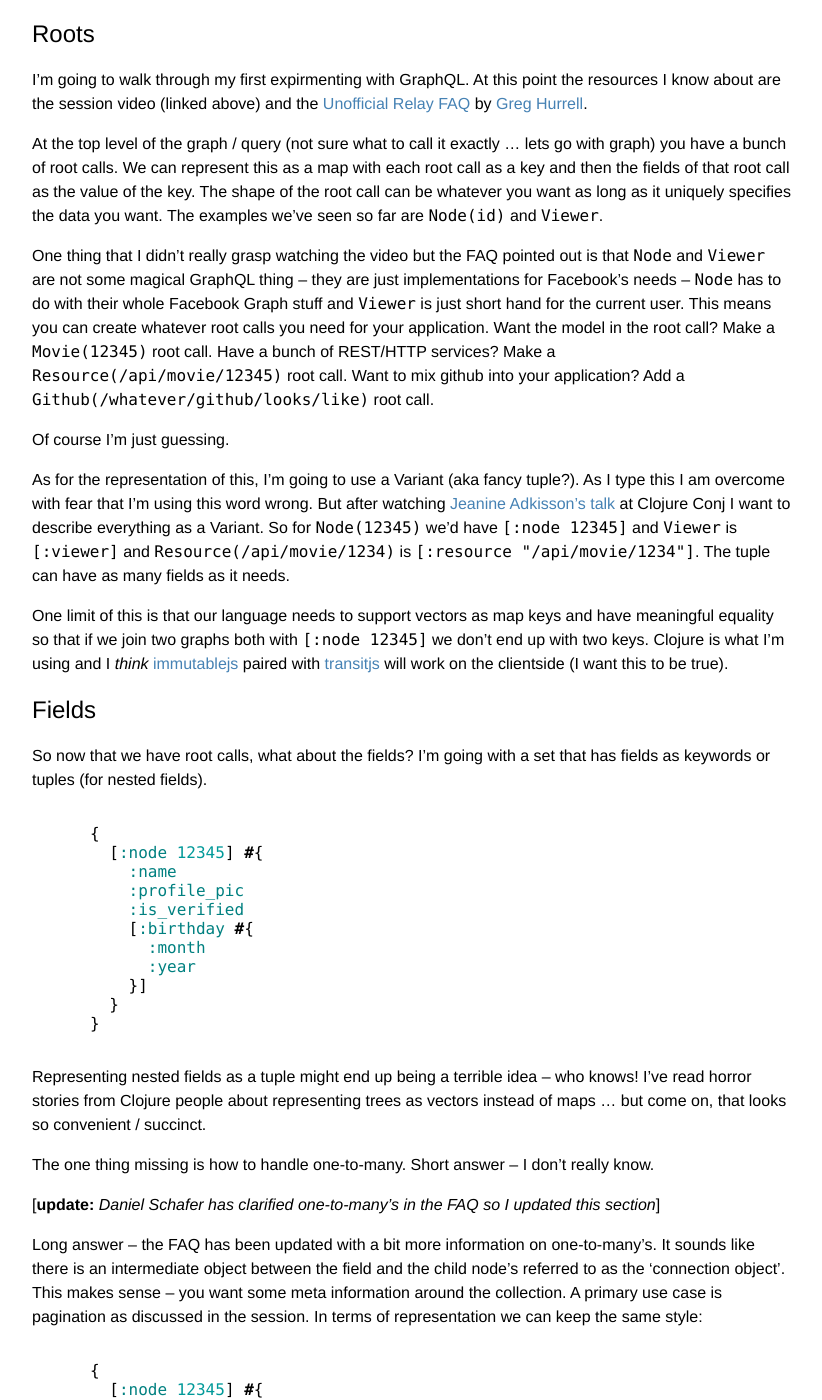
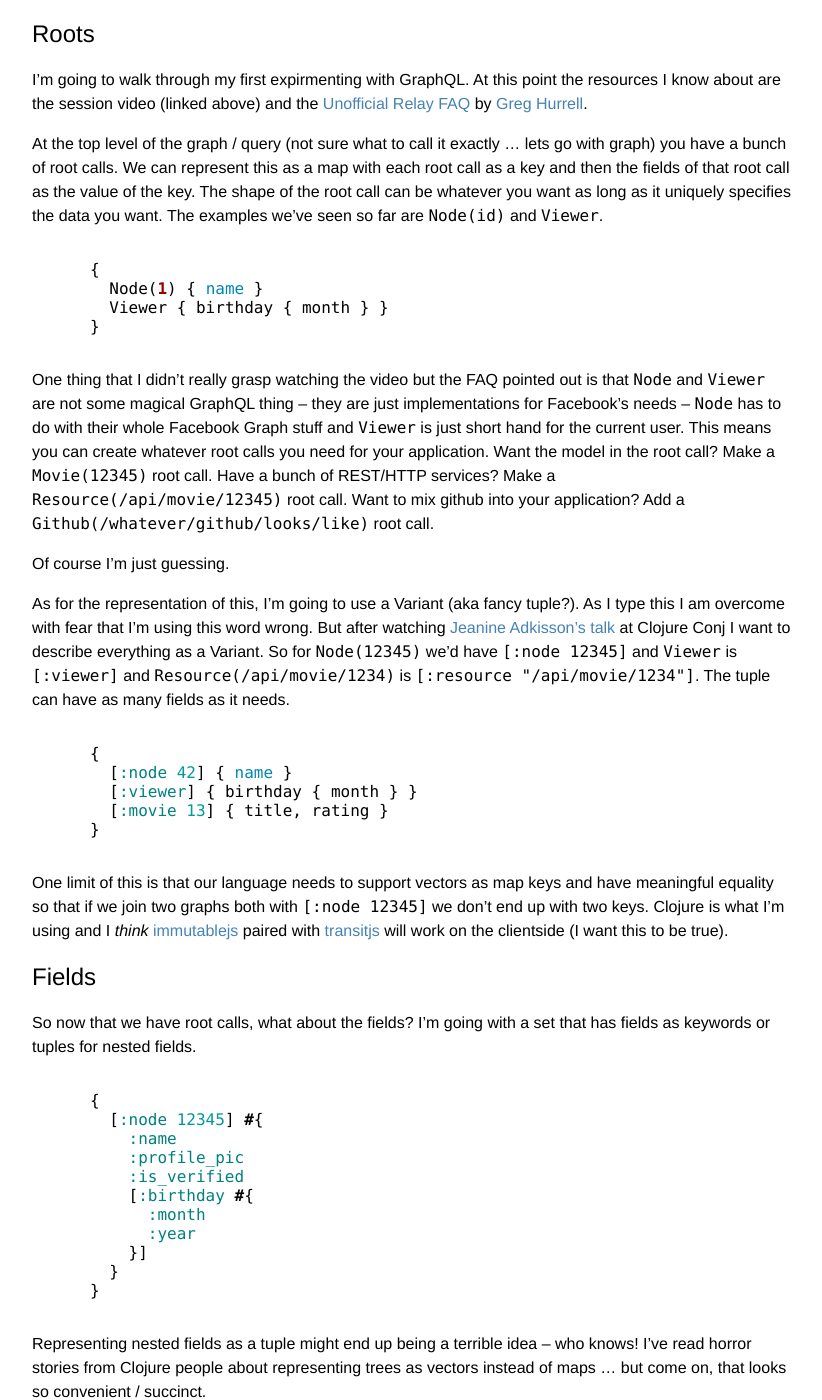
Before and after one commit to ambroisep/hueypetersen, a Jekyll site: the page built from _posts/2015-02-02-first-thoughts-on-graph-ql.markdown, in a window 1280 px wide and 1400 px high, scrolled down 698 px. Shown: the whole window, without its empty margins (228-1050 px from the left). Built offline with Jekyll 4.4.1, drawn with Linux system fonts in a browser that asks for light colours; comment, search, counter and statistics services are not loaded.

Commit message:
added some clarifying data shape examples -- I think clarifying at least

```diff
--- a/_posts/2015-02-02-first-thoughts-on-graph-ql.markdown
+++ b/_posts/2015-02-02-first-thoughts-on-graph-ql.markdown
@@ -22,18 +22,39 @@ I'm going to walk through my first expirmenting with GraphQL.  At this point the
 
 At the top level of the graph / query (not sure what to call it exactly ... lets go with graph) you have a bunch of root calls.  We can represent this as a map with each root call as a key and then the fields of that root call as the value of the key.  The shape of the root call can be whatever you want as long as it uniquely specifies the data you want.  The examples we've seen so far are `Node(id)` and `Viewer`.
 
+{% highlight clojure %}
+
+{
+  Node(1) { name }
+  Viewer { birthday { month } }
+}
+
+{% endhighlight %}
+
+
 One thing that I didn't really grasp watching the video but the FAQ pointed out is that `Node` and `Viewer` are not some magical GraphQL thing -- they are just implementations for Facebook's needs -- `Node` has to do with their whole Facebook Graph stuff and `Viewer` is just short hand for the current user.  This means you can create whatever root calls you need for your application.  Want the model in the root call?  Make a `Movie(12345)` root call.  Have a bunch of REST/HTTP services?  Make a `Resource(/api/movie/12345)` root call.  Want to mix github into your application?  Add a `Github(/whatever/github/looks/like)` root call.
 
 Of course I'm just guessing.
 
 As for the representation of this, I'm going to use a Variant (aka fancy tuple?).  As I type this I am overcome with fear that I'm using this word wrong.  But after watching [Jeanine Adkisson's](https://twitter.com/jneen_) [talk](https://www.youtube.com/watch?v=ZQkIWWTygio) at Clojure Conj I want to describe everything as a Variant.  So for `Node(12345)` we'd have `[:node 12345]` and `Viewer` is `[:viewer]` and `Resource(/api/movie/1234)` is `[:resource "/api/movie/1234"]`.  The tuple can have as many fields as it needs.
 
+{% highlight clojure %}
+
+{
+  [:node 42] { name }
+  [:viewer] { birthday { month } }
+  [:movie 13] { title, rating }
+}
+
+{% endhighlight %}
+
+
 One limit of this is that our language needs to support vectors as map keys and have meaningful equality so that if we join two graphs both with `[:node 12345]` we don't end up with two keys.  Clojure is what I'm using and I *think* [immutablejs](https://github.com/facebook/immutable-js) paired with [transitjs](https://github.com/cognitect/transit-js) will work on the clientside (I want this to be true).
 
 Fields
 ------
 
-So now that we have root calls, what about the fields?  I'm going with a set that has fields as keywords or tuples (for nested fields).
+So now that we have root calls, what about the fields?  I'm going with a set that has fields as keywords or tuples for nested fields.
 
 {% highlight clojure %}
 
```
